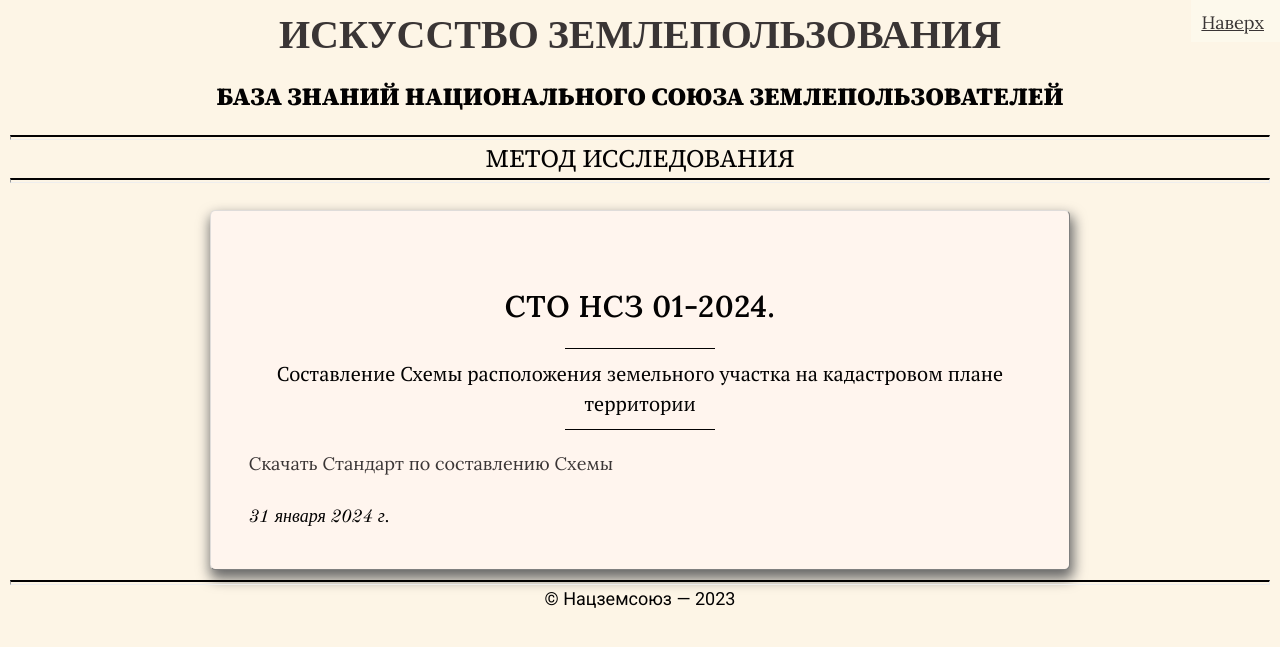
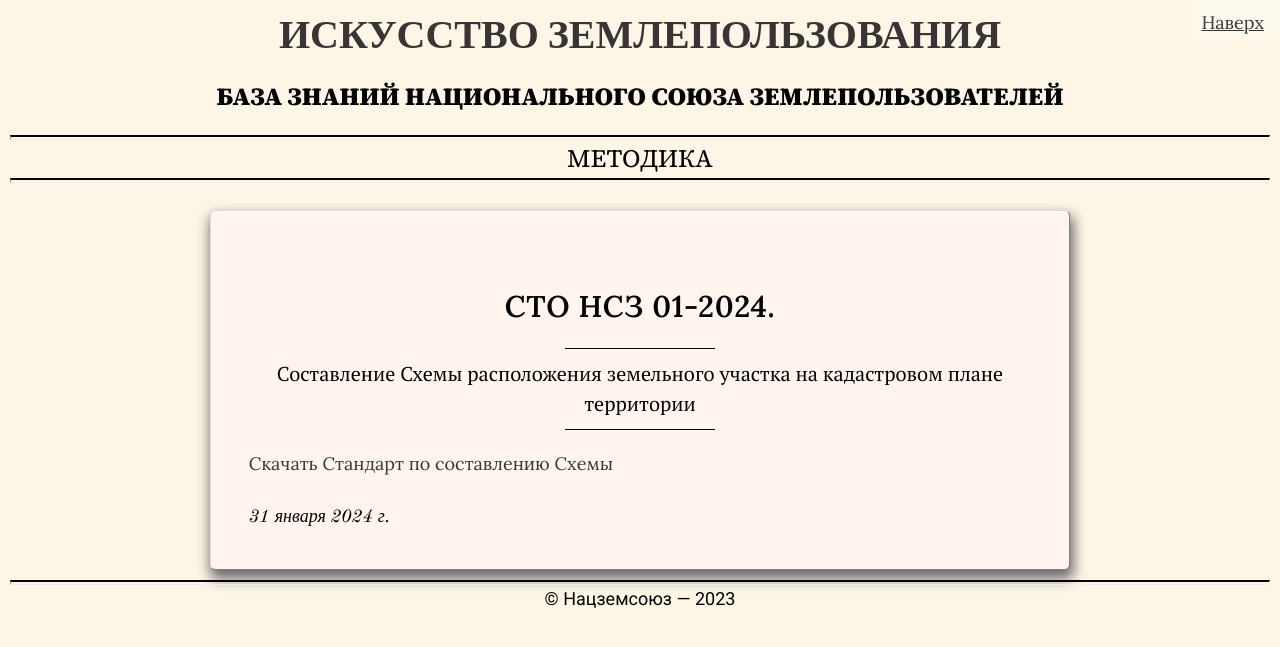
Before and after one commit to SergSi/land-use-art, a Jekyll site: the page built from _posts/2024-01-31-shema.md, in a window 1280 px wide. Shown: the top 647 px of the page. Built offline with Jekyll 4.4.1, drawn with Linux system fonts in a browser that asks for light colours; some web fonts are replaced.

Commit message:
Update head.html

```diff
--- a/_includes/head.html
+++ b/_includes/head.html
@@ -30,7 +30,7 @@
   </div>
 {% elsif page.class == "methods" %}
   <div class="clock-text serif">
-    <hr class="hr-line">Метод исследования<hr class="hr-line">
+    <hr class="hr-line">Методика<hr class="hr-line">
   </div>
 {% elsif page.class == "expert" %}
   <div class="clock-text serif">
```
